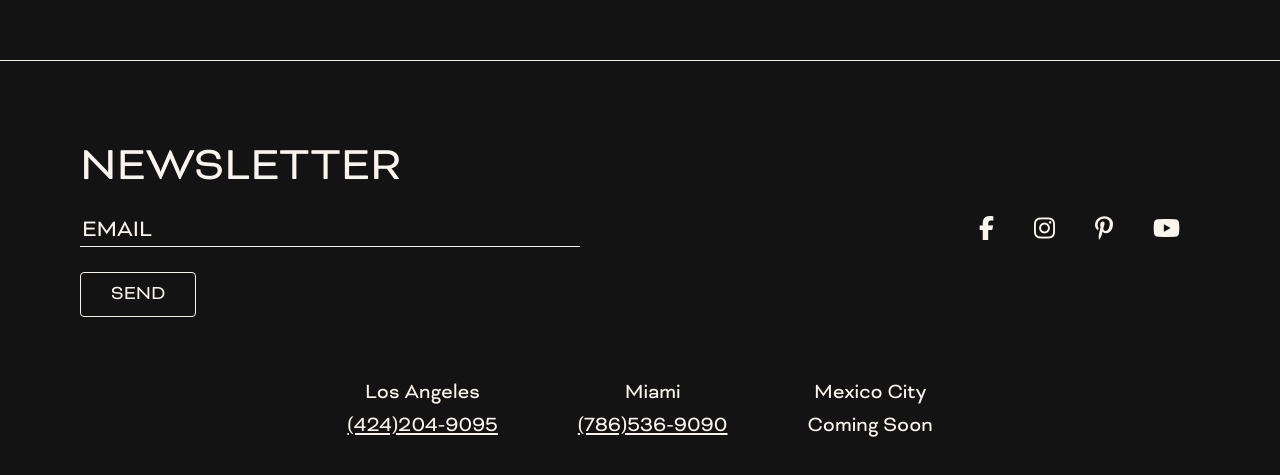
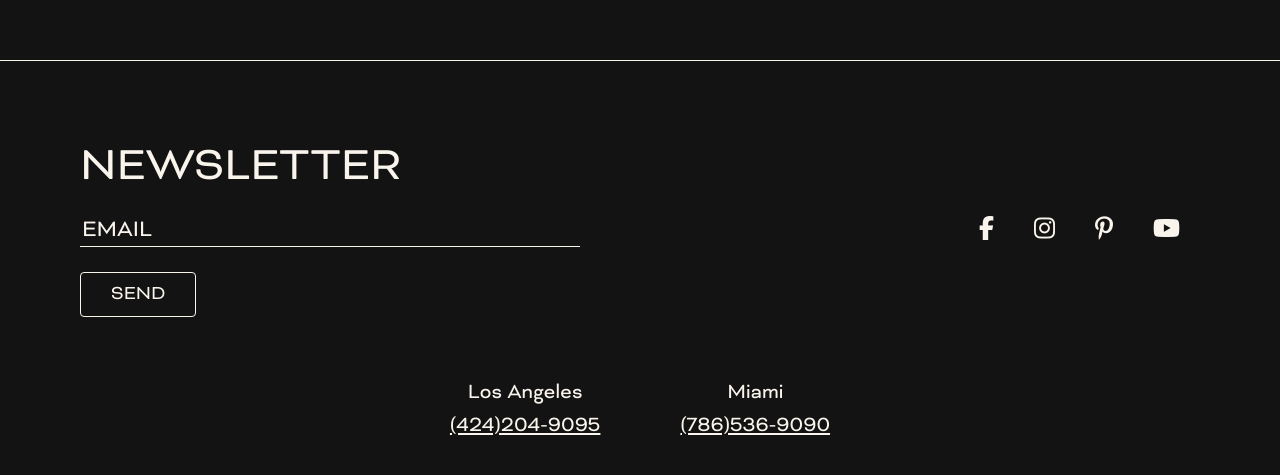
Before and after one commit to lfranckx/ollin, a React (Create React App) app: page / in a window 1280 px wide. Shown: the part 2340-2815 px from the top of the page. Built offline with nearby package versions, Linux system fonts and the light colour scheme.

Commit message:
remove mexico city

```diff
--- a/src/components/Footer.js
+++ b/src/components/Footer.js
@@ -42,9 +42,9 @@ export default function Footer() {
                         <li>
                             <h3>Miami <a href='tel:786-536-9090' rel="noreferrer noopener">(786)536-9090</a></h3>
                         </li>
-                        <li>
+                        {/* <li>
                             <h3>Mexico City <span>Coming Soon</span></h3>
-                        </li>
+                        </li> */}
                     </ul>
                 </div>
             </footer>
--- a/src/components/Navbar.js
+++ b/src/components/Navbar.js
@@ -67,9 +67,6 @@ export default function Navbar(props) {
                         <li>
                             <h3>Miami <a href='tel:786-536-9090' rel="noreferrer noopener">(786)536-9090</a></h3>
                         </li>
-                        <li>
-                            <h3>Mexico City <span>Coming Soon</span></h3>
-                        </li>
                     </ul>
                     <h3 className='note'>To book an appointment with one of our stylists here at Ollin salon, please call to schedule your service.</h3>
                 </div>
```
